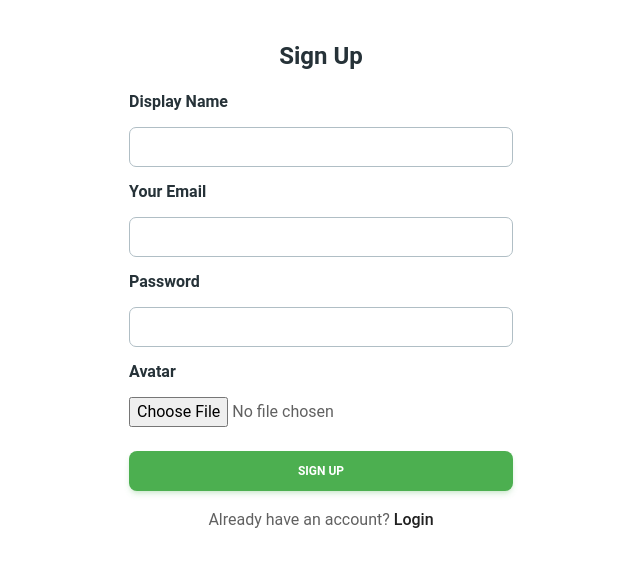
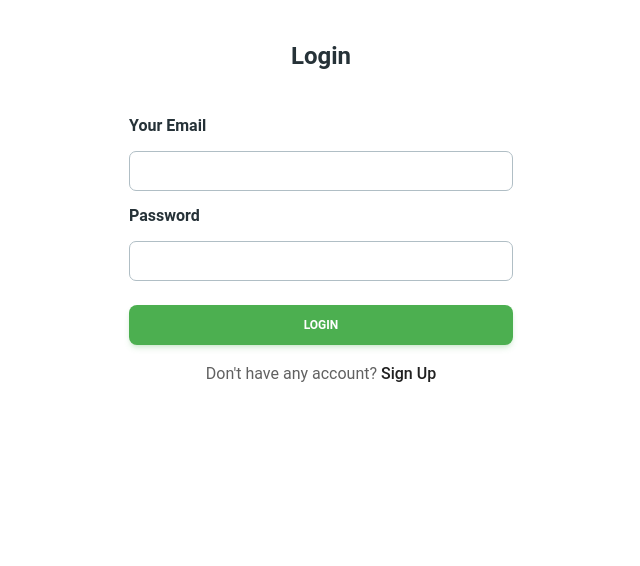
Before and after one commit to faisalyudiansah/realtime-chat-react-firebase, a React app: page / in a window 1280 px wide. Shown: the top 566 px of the page, without its empty margins (319-959 px from the left). Built offline with nearby package versions, Linux system fonts and the light colour scheme; the HTML template or start-up script is replaced by a standard one.

Commit message:
feat: login page

```diff
--- a/src/App.jsx
+++ b/src/App.jsx
@@ -1,10 +1,11 @@
 import { Button } from "@material-tailwind/react"
 import Register from "./pages/Register"
+import Login from "./pages/Login"
 
 function App() {
   return (
     <>
-      <Register />
+      <Login />
     </>
   )
 }
--- a/src/pages/Login.jsx
+++ b/src/pages/Login.jsx
@@ -1,8 +1,57 @@
 import React from 'react'
+import {
+  Card,
+  Input,
+  Button,
+  Typography,
+} from "@material-tailwind/react"
+import { RiImageAddFill } from "react-icons/ri"
 
 const Login = () => {
   return (
-    <div>Login</div>
+    <>
+      <Card color="transparent" shadow={false} className='m-10 justify-center items-center'>
+        <Typography variant="h4" color="blue-gray">
+          Login
+        </Typography>
+        <form className="mt-10 mb-2 w-80 max-w-screen-lg sm:w-96">
+          <div className="mb-1 flex flex-col gap-3">
+            <Typography variant="h6" color="blue-gray">
+              Your Email
+            </Typography>
+            <Input
+              type='email'
+              placeholder="name@mail.com"
+              className=" !border-t-blue-gray-200 focus:!border-t-gray-900"
+              labelProps={{
+                className: "before:content-none after:content-none",
+              }}
+            />
+            <Typography variant="h6" color="blue-gray">
+              Password
+            </Typography>
+            <Input
+              type="password"
+              placeholder="********"
+              className=" !border-t-blue-gray-200 focus:!border-t-gray-900"
+              labelProps={{
+                className: "before:content-none after:content-none",
+              }}
+            />
+          </div>
+
+          <Button color='green' className="mt-6" fullWidth>
+            Login
+          </Button>
+          <Typography color="gray" className="mt-4 text-center font-normal">
+            Don't have any account?{" "}
+            <a href="#" className="font-medium text-gray-900">
+              Sign Up
+            </a>
+          </Typography>
+        </form>
+      </Card>
+    </>
   )
 }
 
--- a/src/pages/Register.jsx
+++ b/src/pages/Register.jsx
@@ -5,6 +5,7 @@
   Button,
   Typography,
 } from "@material-tailwind/react"
+import { RiImageAddFill } from "react-icons/ri"
 
 const Register = () => {
   return (
@@ -13,7 +14,7 @@
         <Typography variant="h4" color="blue-gray">
           Sign Up
         </Typography>
-        <form className="mt-4 mb-2 w-80 max-w-screen-lg sm:w-96 ">
+        <form className="mt-10 mb-2 w-80 max-w-screen-lg sm:w-96 ">
           <div className="mb-1 flex flex-col gap-3">
             <Typography variant="h6" color="blue-gray">
               Display Name
@@ -48,12 +49,16 @@
                 className: "before:content-none after:content-none",
               }}
             />
-            <Typography variant="h6" color="blue-gray">
-              Avatar
-            </Typography>
+
             <input
               type='file'
+              style={{display: 'none'}}
+              id='fileInput'
             />
+            <label htmlFor="fileInput" className='flex mt-3 items-center gap-4 cursor-pointer'>
+              <RiImageAddFill className='text-4xl'/>
+              <span>Add your avatar</span>
+            </label>
           </div>
 
           <Button color='green' className="mt-6" fullWidth>
```
